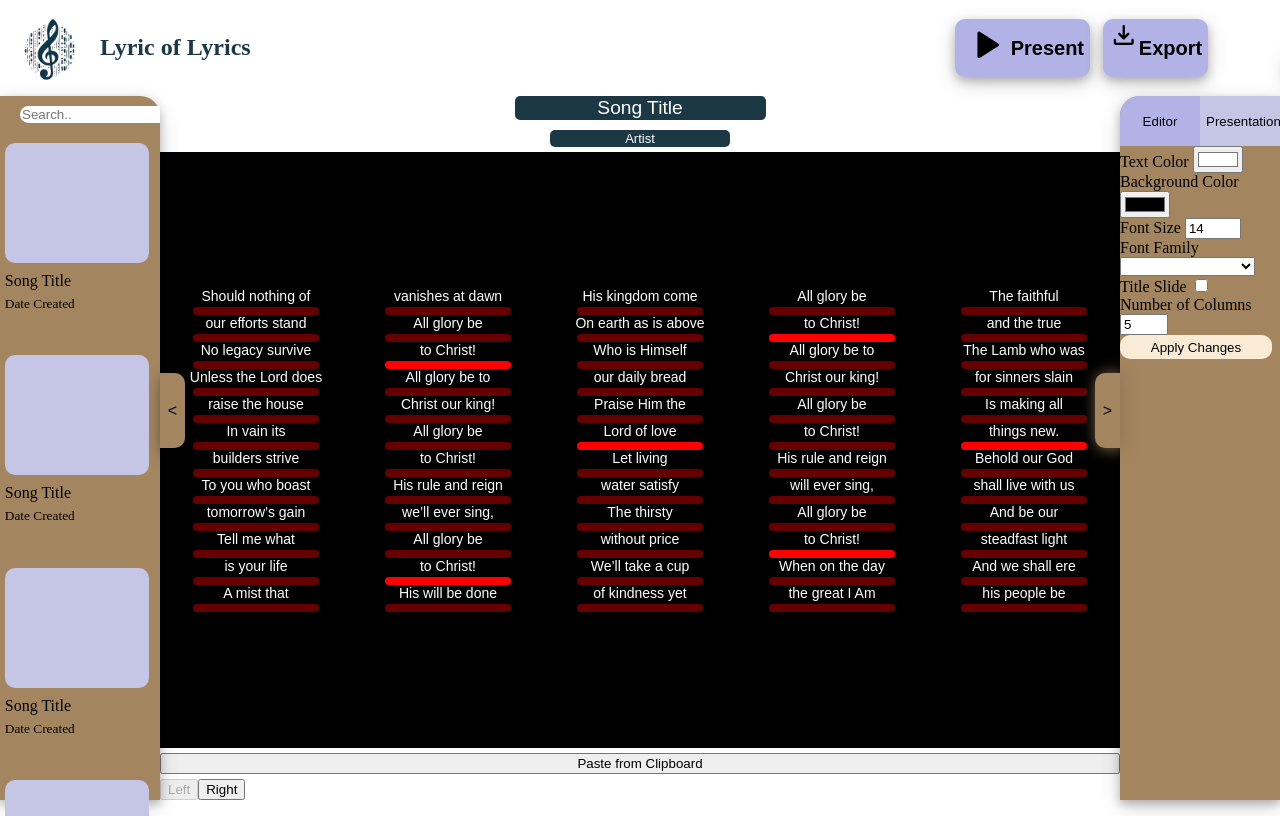
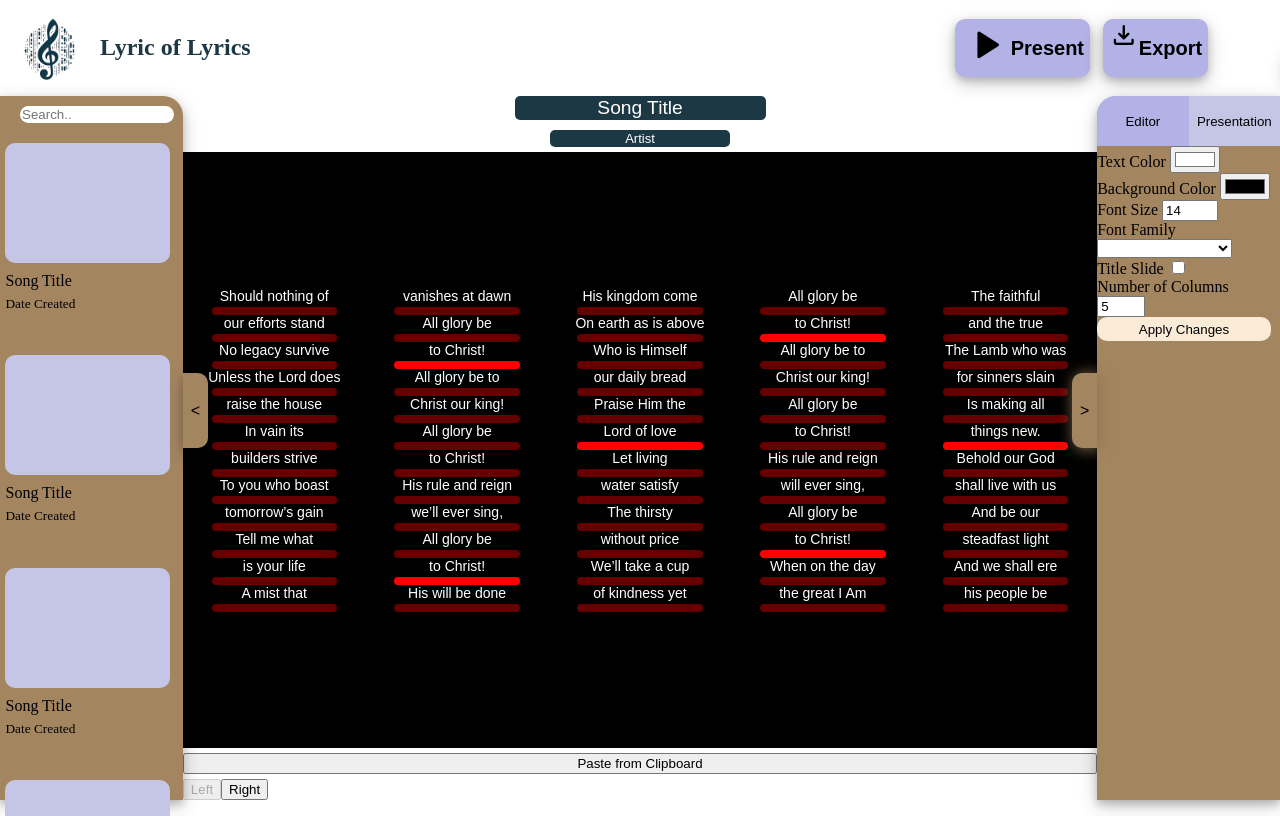
Before and after one commit to MasterTemple/CSCI-450-Group-Project, a SvelteKit app: page / in a window 1280 px wide. Shown: the top 816 px of the page. Built offline with nearby package versions, Linux system fonts and the light colour scheme.

Commit message:
Fixed display of lyric region to take up full width

```diff
--- a/src/routes/LyricEditor.svelte
+++ b/src/routes/LyricEditor.svelte
@@ -298,7 +298,7 @@
 		display: flex;
 		flex-direction: row;
 		color: white;
-		width: 60rem;
+		width: 100%;
 		height: 40rem;
 		background-color: black;
 		justify-content: center;
```
